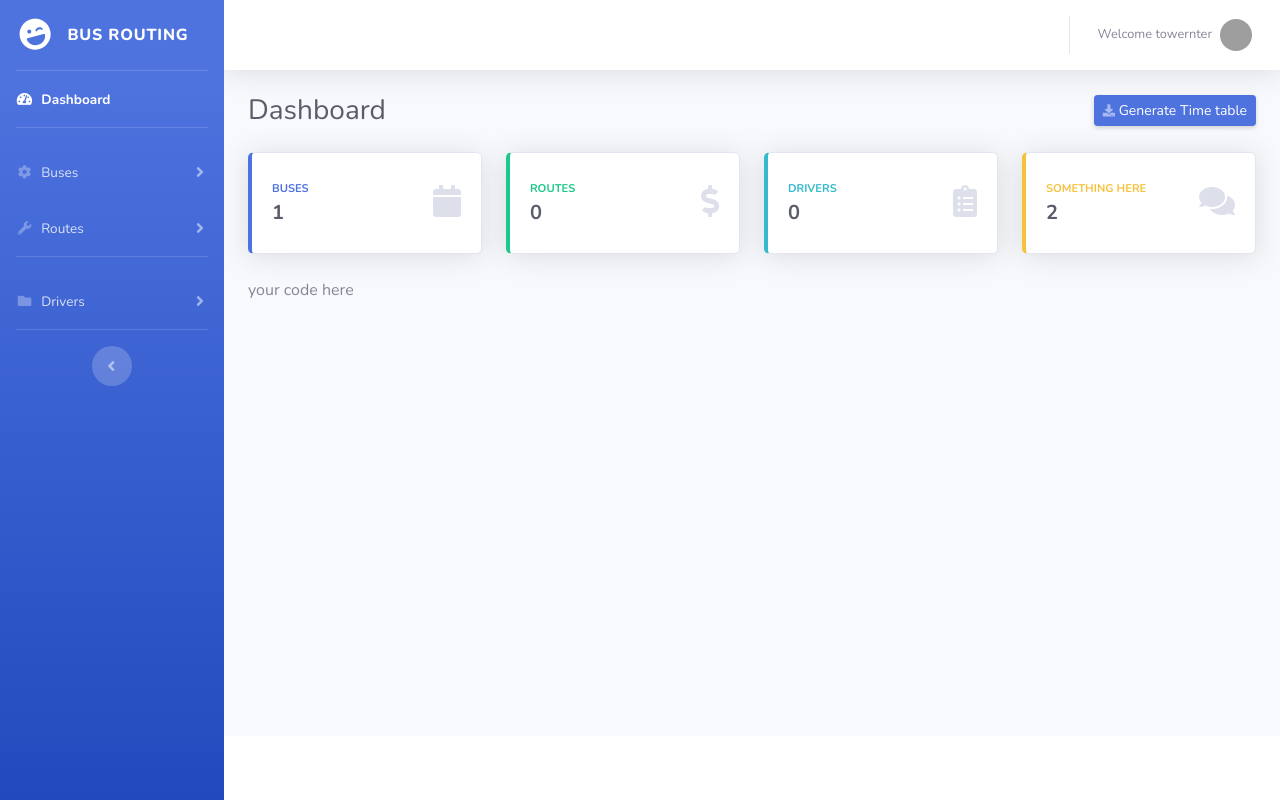
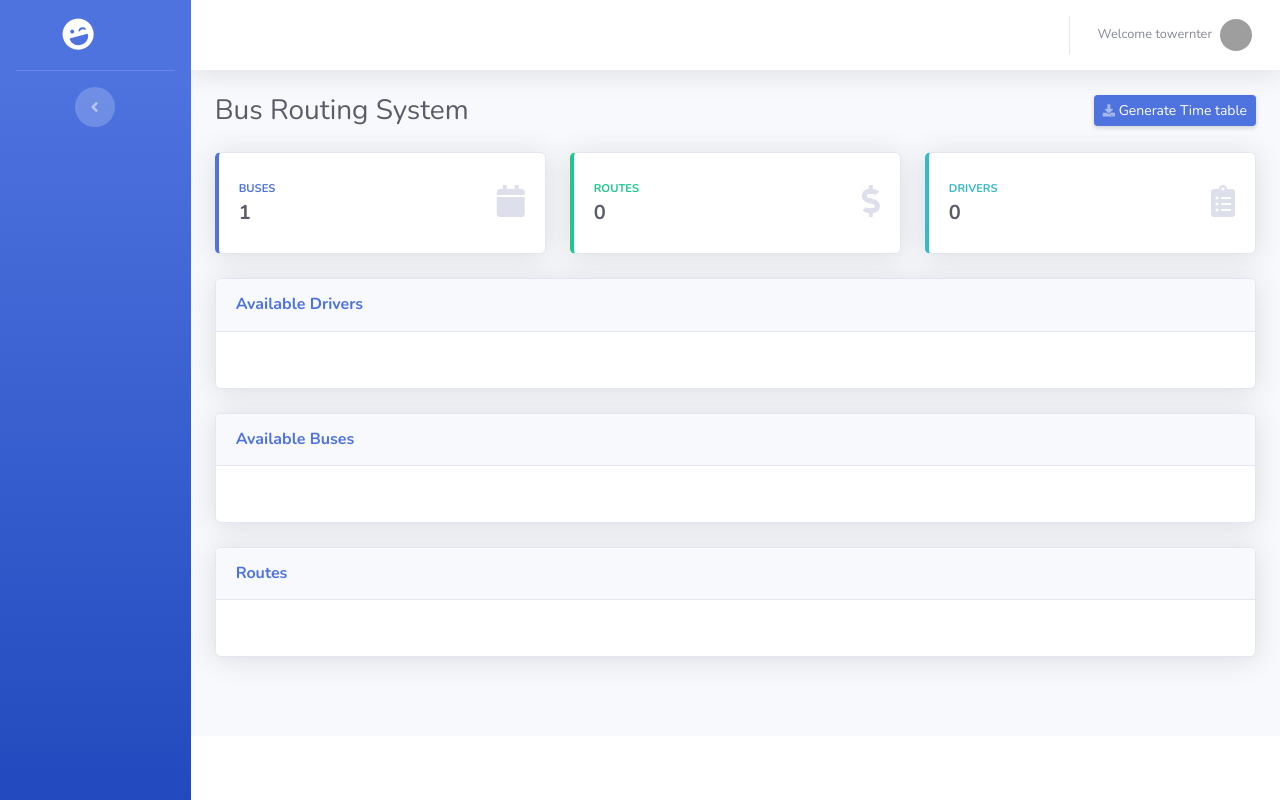
Before and after one commit to Towernter/Django-bus-routing, a Django app: page / in a window 1280 px wide. Run offline with Django 3.2, Linux system fonts and the light colour scheme; a user stored in the database is signed in; data comes from the database, SQL or seed files in the repository; data that the repository does not hold is empty; some libraries are stand-ins or nearby versions; grey boxes are pictures that could not be loaded.

Commit message:
final version

```diff
--- a/bus_routing/templates/bus_routing/base.html
+++ b/bus_routing/templates/bus_routing/base.html
@@ -28,58 +28,14 @@
   <div id="wrapper">
 
     <!-- Sidebar -->
+
     <ul class="navbar-nav bg-gradient-primary sidebar sidebar-dark accordion" id="accordionSidebar">
-
-      <!-- Sidebar - Brand -->
       <a class="sidebar-brand d-flex align-items-center justify-content-center" href="index.html">
         <div class="sidebar-brand-icon rotate-n-15">
           <i class="fas fa-laugh-wink"></i>
         </div>
-        <div class="sidebar-brand-text mx-3">Bus Routing </div>
+        <div class="sidebar-brand-text mx-3"></div>
       </a>
-
-      <!-- Divider -->
-      <hr class="sidebar-divider my-0">
-
-      <!-- Nav Item - Dashboard -->
-      <li class="nav-item active">
-        <a class="nav-link" href="index.html">
-          <i class="fas fa-fw fa-tachometer-alt"></i>
-          <span>Dashboard</span></a>
-      </li>
-
-      <!-- Divider -->
-      <hr class="sidebar-divider">
-
-      <!-- Nav Item - Pages Collapse Menu -->
-      <li class="nav-item">
-        <a class="nav-link collapsed" href="#" data-toggle="collapse" data-target="#collapseTwo" aria-expanded="true" aria-controls="collapseTwo">
-          <i class="fas fa-fw fa-cog"></i>
-          <span>Buses</span>
-        </a>
-      </li>
-
-      <!-- Nav Item - Utilities Collapse Menu -->
-      <li class="nav-item">
-        <a class="nav-link collapsed" href="#" data-toggle="collapse" data-target="#collapseUtilities" aria-expanded="true" aria-controls="collapseUtilities">
-          <i class="fas fa-fw fa-wrench"></i>
-          <span>Routes</span>
-        </a>
-      </li>
-
-      <!-- Divider -->
-      <hr class="sidebar-divider">
-
-      <!-- Heading -->
-      <!-- Nav Item - Pages Collapse Menu -->
-      <li class="nav-item">
-        <a class="nav-link collapsed" href="#" data-toggle="collapse" data-target="#collapsePages" aria-expanded="true" aria-controls="collapsePages">
-          <i class="fas fa-fw fa-folder"></i>
-          <span>Drivers</span>
-        </a>
-      </li>
-
-      <!-- Divider -->
       <hr class="sidebar-divider d-none d-md-block">
 
       <!-- Sidebar Toggler (Sidebar) -->
@@ -166,8 +122,8 @@
 
           <!-- Page Heading -->
           <div class="d-sm-flex align-items-center justify-content-between mb-4">
-            <h1 class="h3 mb-0 text-gray-800">Dashboard</h1>
-            <a href="#" class="d-none d-sm-inline-block btn btn-sm btn-primary shadow-sm"><i class="fas fa-download fa-sm text-white-50"></i> Generate Time table</a>
+            <h1 class="h3 mb-0 text-gray-800">Bus Routing System</h1>
+            <a href="{% url 'timetable' %}" class="d-none d-sm-inline-block btn btn-sm btn-primary shadow-sm"><i class="fas fa-download fa-sm text-white-50"></i> Generate Time table</a>
           </div>
 
           <!-- Content Row -->
@@ -203,25 +159,6 @@
     <i class="fas fa-angle-up"></i>
   </a>
 
-  <!-- Logout Modal-->
-  <div class="modal fade" id="logoutModal" tabindex="-1" role="dialog" aria-labelledby="exampleModalLabel" aria-hidden="true">
-    <div class="modal-dialog" role="document">
-      <div class="modal-content">
-        <div class="modal-header">
-          <h5 class="modal-title" id="exampleModalLabel">Ready to Leave?</h5>
-          <button class="close" type="button" data-dismiss="modal" aria-label="Close">
-            <span aria-hidden="true">×</span>
-          </button>
-        </div>
-        <div class="modal-body">Select "Logout" below if you are ready to end your current session.</div>
-        <div class="modal-footer">
-          <button class="btn btn-secondary" type="button" data-dismiss="modal">Cancel</button>
-          <a class="btn btn-primary" href="login.html">Logout</a>
-        </div>
-      </div>
-    </div>
-  </div>
-
   <!-- Bootstrap core JavaScript-->
   <script src="{% static 'bus_routing/vendor/jquery/jquery.min.js' %}"></script>
   <script src="{% static 'bus_routing/vendor/bootstrap/js/bootstrap.bundle.min.js' %}"></script>
@@ -238,6 +175,11 @@
   <!-- Page level custom scripts -->
   <script src="{% static 'bus_routing/js/demo/chart-area-demo.js'%}"></script>
   <script src="{% static 'bus_routing/js/demo/chart-pie-demo.js'%}"></script>
+   <script src="{% static 'bus_routing/vendor/datatables/jquery.dataTables.min.js' %}"></script>
+  <script src="{% static 'bus_routing/vendor/datatables/dataTables.bootstrap4.min.js' %}"></script>
+
+  <!-- Page level custom scripts -->
+  <script src="{% static 'bus_routing/js/demo/datatables-demo.js' %}"></script>
 
 </body>
 
--- a/bus_routing/templates/bus_routing/index.html
+++ b/bus_routing/templates/bus_routing/index.html
@@ -5,7 +5,7 @@
  <div class="row">
 
             <!-- Earnings (Monthly) Card Example -->
-            <div class="col-xl-3 col-md-6 mb-4">
+            <div class="col-xl-4 col-md-6 mb-4">
               <div class="card border-left-primary shadow h-100 py-2">
                 <div class="card-body">
                   <div class="row no-gutters align-items-center">
@@ -22,7 +22,7 @@
             </div>
 
             <!-- Earnings (Monthly) Card Example -->
-            <div class="col-xl-3 col-md-6 mb-4">
+            <div class="col-xl-4 col-md-6 mb-4">
               <div class="card border-left-success shadow h-100 py-2">
                 <div class="card-body">
                   <div class="row no-gutters align-items-center">
@@ -39,7 +39,7 @@
             </div>
 
             <!-- Earnings (Monthly) Card Example -->
-            <div class="col-xl-3 col-md-6 mb-4">
+            <div class="col-xl-4 col-md-6 mb-4">
               <div class="card border-left-info shadow h-100 py-2">
                 <div class="card-body">
                   <div class="row no-gutters align-items-center">
@@ -58,27 +58,98 @@
                 </div>
               </div>
             </div>
-
-            <!-- Pending Requests Card Example -->
-            <div class="col-xl-3 col-md-6 mb-4">
-              <div class="card border-left-warning shadow h-100 py-2">
-                <div class="card-body">
-                  <div class="row no-gutters align-items-center">
-                    <div class="col mr-2">
-                      <div class="text-xs font-weight-bold text-warning text-uppercase mb-1">Something here</div>
-                      <div class="h5 mb-0 font-weight-bold text-gray-800">2</div>
-                    </div>
-                    <div class="col-auto">
-                      <i class="fas fa-comments fa-2x text-gray-300"></i>
-                    </div>
-                  </div>
-                </div>
-              </div>
-            </div>
           </div>
 
 {% endblock%}
 
 {% block content %}
-your code here
+  <!-- Table of drivers -->
+    <div class="card shadow" >
+            <div class="card-header py-3">
+              <h6 class="m-0 font-weight-bold text-primary">Available Drivers </h6>
+            </div>
+            <div class="card-body">
+              <div class="table-responsive">
+                <table class="table table-bordered" id="dataTabl" width="100%"  cellspacing="0">
+                  {% for d in available_drivers %}
+                  <thead>
+                    <tr>
+                      <th>Driver Number</th>
+                      <th>Name</th>
+                      <th>Is Available</th>
+                    </tr>
+                  </thead>
+                  <tbody>
+                    <tr>
+                      <td>{{d.driver_number}}</td>
+                      <td>{{d.name}}</td>
+                      <td>{{d.is_available}}</td>
+                    </tr>
+                  </tbody>
+                  {% endfor%}
+                </table>
+              </div>
+            </div>
+          </div>
+
+          <br>
+  <!-- Table of buses -->
+    <div class="card shadow" >
+            <div class="card-header py-3">
+              <h6 class="m-0 font-weight-bold text-primary">Available Buses </h6>
+            </div>
+            <div class="card-body">
+              <div class="table-responsive">
+                <table class="table table-bordered" id="dataTabl" width="100%"  cellspacing="0">
+                  {% for b in available_buses %}
+                  <thead>
+                    <tr>
+                      <th>Bus Name</th>
+                      <th>Capacity</th>
+                      <th>Is Available </th>
+                    </tr>
+                  </thead>
+                  <tbody>
+                    <tr>
+                      <td>{{b.bus_name}}</td>
+                      <td>{{b.capacity}}</td>
+                      <td>{{b.is_available}}</td>
+                    </tr>
+                  </tbody>
+                  {% endfor%}
+                </table>
+              </div>
+            </div>
+          </div>
+<br>
+   <!-- Table of Routes -->
+    <div class="card shadow" >
+            <div class="card-header py-3">
+              <h6 class="m-0 font-weight-bold text-primary">Routes</h6>
+            </div>
+            <div class="card-body">
+              <div class="table-responsive">
+                <table class="table table-bordered" id="dataTabl" width="100%"  cellspacing="0">
+                  {% for r in routes %}
+                  <thead>
+                    <tr>
+                      <th>Route Destination</th>
+                      <th>Estimated People</th>
+                      <th>Estimated Time </th>
+                    </tr>
+                  </thead>
+                  <tbody>
+                    <tr>
+                      <td>{{r.destination}}</td>
+                      <td>{{r.estimated_people}}</td>
+                      <td>{{r.time}}</td>
+                    </tr>
+                  </tbody>
+                  {% endfor%}
+                </table>
+              </div>
+            </div>
+          </div>
+
+
 {% endblock %}
--- a/bus_routing/urls.py
+++ b/bus_routing/urls.py
@@ -5,6 +5,8 @@ from django.conf.urls.static import static
 
 urlpatterns = [
     path('', views.index, name='index'),
-    path('register', views.register, name='register')
+    path('register', views.register, name='register'),
+    path('timetable', views.generate_timetable, name='timetable')
+
 
 ]
--- a/bus_routing/views.py
+++ b/bus_routing/views.py
@@ -3,7 +3,12 @@ from bus_routing import models
 from django.contrib.auth import login, authenticate
 from django.contrib.auth import get_user_model
 from django.contrib.auth.decorators import login_required
+from .routes import*
 from.models import Bus, Route, Driver
+from django.http import HttpResponse, HttpResponseRedirect
+import datetime
+import csv
+from fpdf import FPDF
 from .forms import (
     SignUpForm,
     DriverForm,
@@ -18,8 +23,15 @@ def index(request):
 	count_drivers = Driver.objects.count()
 	count_routes = Route.objects.count()
 
-	context = {'count_buses': count_buses, 'count_drivers': count_drivers, 'count_routes': count_routes}
+	context = {'count_buses': count_buses,
+				'count_drivers': count_drivers,
+				'count_routes': count_routes,
+				'available_drivers': get_available_drivers(),
+				'available_buses': get_available_buses(),
+				'routes': get_routes()
+				}
 
+	#generate_timetable()
 	return render(request, 'bus_routing/index.html', context)
 
 
@@ -36,3 +48,106 @@ def register(request):
     else:
         form = SignUpForm()
     return render(request, 'registration/register.html', {'form': form})
+
+
+def get_available_drivers():
+	alist = Driver.objects.filter(is_available=True)
+	return alist
+
+
+def get_available_buses():
+	alist = Bus.objects.filter(is_available=True)
+	return alist
+
+
+def get_routes():
+	alist = Route.objects.all()
+	return alist
+
+
+def allocate(drivers,buses):
+    i = 0
+    if len(drivers) == 0 or len(buses) == 0:
+        return []
+    if len(drivers) < len(buses):
+        buses = sorted(buses)
+        buses.reverse()
+        buses = buses[:len(drivers)]
+        for driver in drivers:
+            buses[i].setdriver(driver.getname())
+            i += 1
+        return buses
+    if len(buses) < len(drivers):
+        drivers = drivers[:len(buses)]
+        for driver in drivers:
+            buses[i].setdriver(driver.getname())
+            i += 1
+        return buses
+    if len(buses) == len(drivers):
+        for driver in drivers:
+            buses[i].setdriver(driver.getname())
+            i += 1
+        return buses
+
+
+def generate_timetable(request):
+	bus_list = []
+	drivers_list = []
+	routes_list = []
+
+	for b in get_available_buses():
+		b1=Buses(b.bus_name,b.capacity,True,"")
+		bus_list.append(b1)
+
+	for d in get_available_drivers():
+		d1=Drivers(d.name,True)
+		drivers_list.append(d1)
+
+	for r in get_routes():
+		r1=Routes(r.destination,r.estimated_people,r.time)
+		routes_list.append(r1)
+
+	allocate_list = allocate(drivers_list, bus_list)
+	timetable_list = []
+	timetable_list = finder(routes_list,allocate_list)
+
+	a = datetime.datetime(100,1,1,7,30,00)
+	timetable_list2 = []
+	for i in timetable_list:
+		timetable_list2.append([i[0],i[1],i[2],str(addSecs(a, i[3]*60)),str(addSecs(a, i[4]*60))])
+
+
+	data = [['DESTINATION', 'BUS', 'DRIVER', 'DEPARTURE TIME', 'RETURN TIME']
+	    ]
+	for i in timetable_list2:
+		data.append(i)
+	for i in data:
+		print(data)
+	simple_table(data)
+
+	return redirect('index')
+
+
+
+def addSecs(tm, secs):
+    fulldate = datetime.datetime(100, 1, 1, tm.hour, tm.minute, tm.second)
+    fulldate = fulldate + datetime.timedelta(seconds=secs)
+    return fulldate.time()
+
+
+def simple_table(data):
+	spacing=1
+	pdf = FPDF()
+	pdf.set_font("Arial", size=10)
+	pdf.add_page()
+
+	col_width = pdf.w / 5.5
+	row_height = pdf.font_size
+	for row in data:
+	    for item in row:
+	        pdf.cell(col_width, row_height*spacing,
+	                 txt=item, border=1)
+	    pdf.ln(row_height*spacing)
+
+	pdf.output('time_table.pdf')
+	return data
```
Also changed, not shown: bus_routing/forms.py (+6 -4 lines), bus_routing/models.py (+20 -12 lines), bus_routing/routes.py (added, +156 -0 lines), README.md (deleted), bus_routing/migrations/0004_auto_20191025_1138.py (added), bus_routing/migrations/0005_bus_asigned_to.py (added), bus_routing/migrations/0006_remove_bus_asigned_to.py (added), bus_routing/migrations/0007_bus_asigned_to.py (added).
